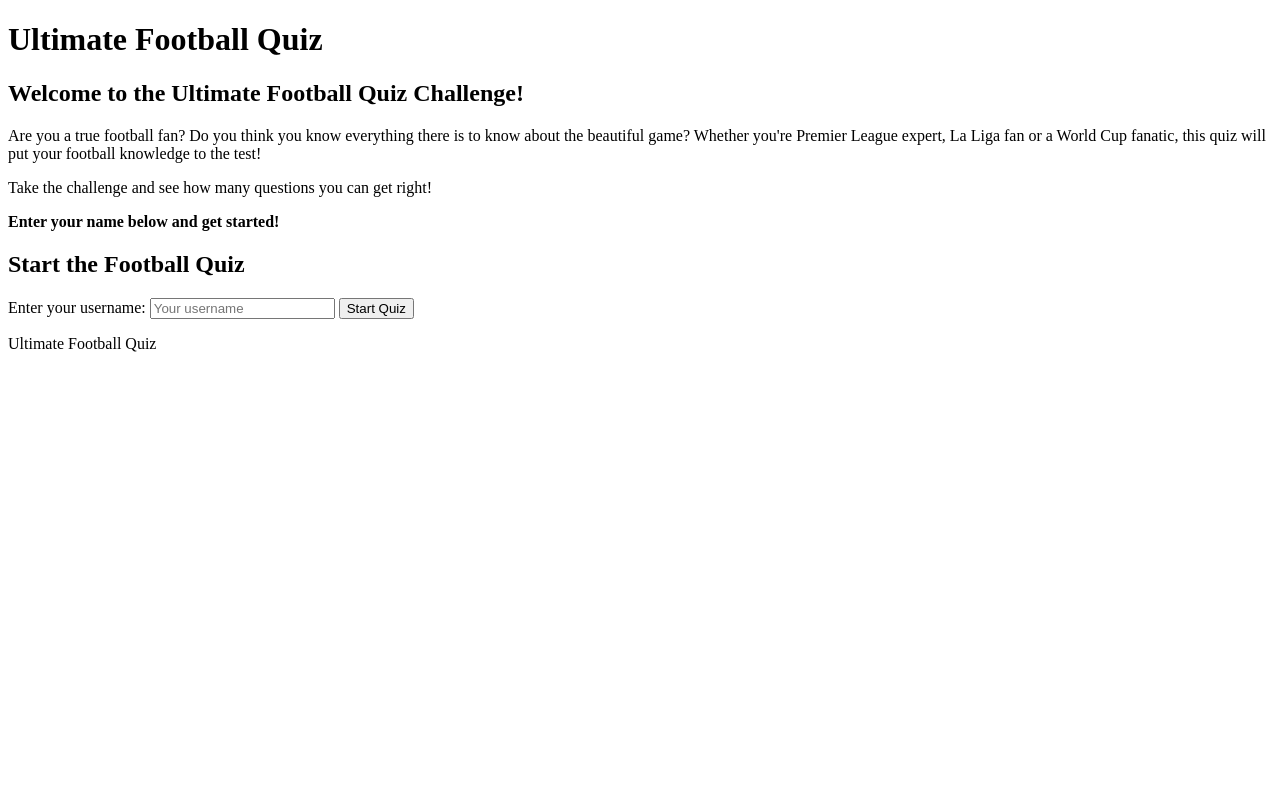
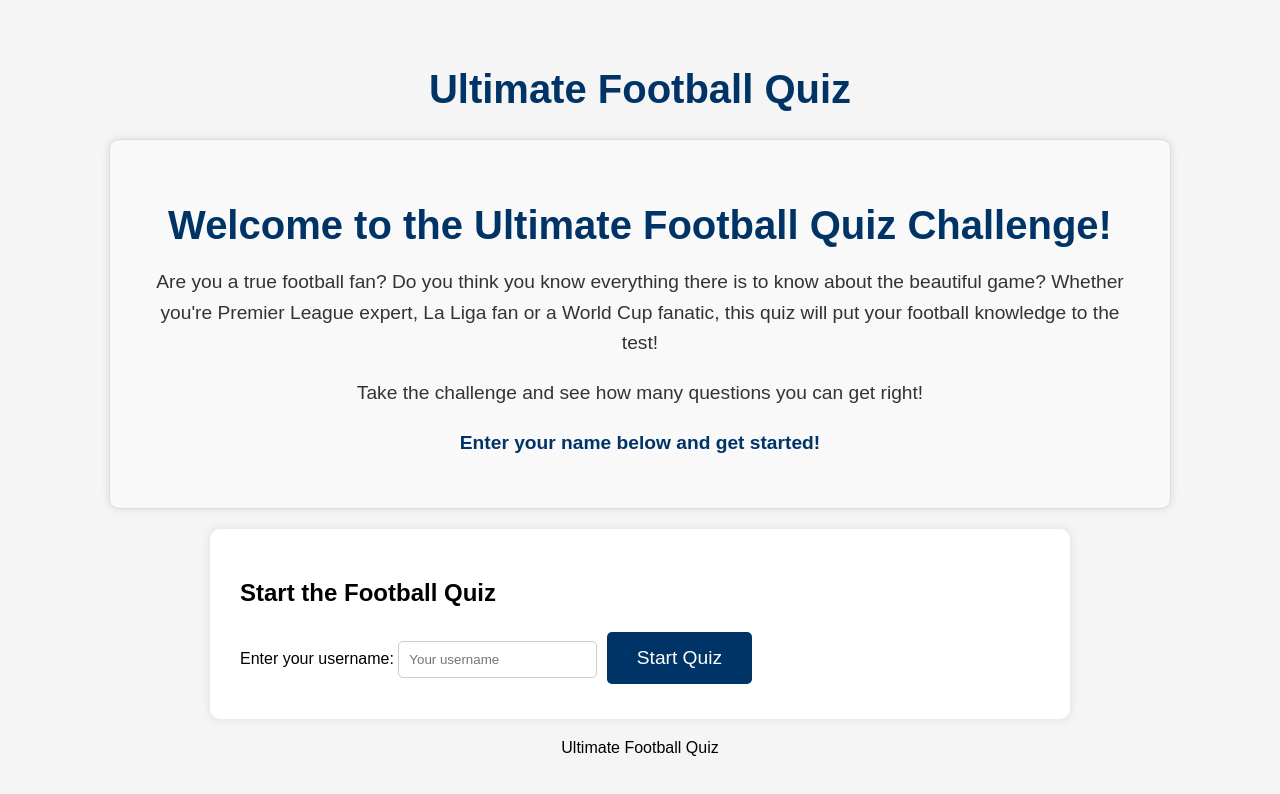
Before and after one commit to agodahdev/check, a plain HTML site: page index.html in a window 1280 px wide. Drawn offline with Linux system fonts and the light colour scheme.

Commit message:
Copied CSS code from project2

```diff
--- a/assets/css/styles.css
+++ b/assets/css/styles.css
@@ -0,0 +1,193 @@
+/* Body styling*/
+body {
+    font-family: 'Arial', sans-serif;
+    margin: 0;
+    padding: 20px;
+    background-color: #f5f5f5;
+
+}
+
+/* Header*/
+h1 {
+    text-align: center;
+    color: #003366
+}
+
+.welcome-message {
+    max-width: 800px;
+    margin: 20px auto;
+    padding: 20px;
+    background-color: #f9f9f9;
+    border: 1px solid #ddd;
+    border-radius: 10px;
+    text-align: center;
+    box-shadow: 0px 0px 10px rgba(0, 0, 0, 0.1);
+}
+
+.welcome-message h2 {
+    color: #003366;
+    font-size: 2rem;
+    margin-bottom: 10px;
+}
+
+.welcome-message p {
+    color: #333;
+    font-size: 1.1rem;
+    line-height: 1.6;
+}
+
+.welcome-message strong {
+    color: #003366;
+}
+
+/* Username and Quiz sections*/
+.username-section, .quiz-section {
+    max-width: 600px;
+    margin: 0 auto;
+    background-color: #fff;
+    padding: 20px;
+    border-radius: 10px;
+    box-shadow: 0px 0px 10px rgba(0, 0, 0, 0.1);
+}
+
+/* Username input field*/
+
+.username-input {
+    padding: 10px;
+    border: 1px solid #ccc;
+    border-radius: 5px;
+
+}
+/*Orginal Button*/
+
+button {
+    background-color: #003366;
+    color: #ffffff;
+    border: none;
+    border-radius: 5px;
+    cursor: pointer;
+    font-size: 16px;
+    padding: 10px 20px;
+    margin: 5px;
+}
+
+button:hover {
+    background-color: #0056b3;
+
+}
+
+.quit-btn {
+    margin-top: 15px;
+}
+
+.next-btn {
+    margin-bottom: 15px;
+}
+
+/* Answer button styling*/
+.answer-buttons button {
+    background-color: #e1e1e1;
+    color: #003366;
+    font-weight: bold;
+    margin: 5px;
+    padding: 10px;
+    border-radius: 5px;
+    cursor: pointer;
+    border: none;
+}
+
+/* Hover for answer buttons*/
+.answer-buttons button:hover {
+    background-color: #003366;
+    color: #fff;
+
+}
+
+/* Feedback text*/
+.feedback-text {
+    font-weight: bold;
+    margin-top: 20px;
+}
+
+footer {
+    text-align: center;
+    margin-top: 20px;
+
+}
+
+
+
+/* Media Query for smaller screens*/
+@media (max-width: 600px) {
+    body {
+        padding: 10px;
+    }
+
+    .welcome-message {
+        padding: 15px;
+        font-size: 0.9rem;
+    }
+
+    .welcome-message h2 {
+        font-size: 1.5rem;
+    }
+
+    .welcome-message p {
+        font-size: 1rem;
+    }
+
+}
+
+.username-section, .quiz-section {
+    padding: 10px;
+
+}
+
+/* Media Query for larger devicec*/
+
+@media (min-width: 1200px) {
+
+    body {
+        padding: 40px;
+    }
+
+
+
+  h1 {
+    font-size: 2.5rem;
+
+  }
+
+ .username-section, .quiz-section {
+    max-width: 800px;
+    padding: 30px;
+ }
+
+ button {
+    padding: 15px 30px;
+    font-size: 1.2rem;
+ }
+
+ .answer-buttons button {
+    font-size: 1.1rem;
+    padding: 15px;
+ }
+
+.feedback-text {
+    font-size: 1.3rem;
+}
+
+.welcome-message {
+    max-width: 1000px;
+    padding: 30px;
+}
+
+.welcome-message h2 {
+    font-size: 2.5rem;
+}
+
+.welcome-message p {
+    font-size: 1.2rem;
+}
+
+}
--- a/index.html
+++ b/index.html
@@ -4,7 +4,7 @@
     <meta charset="UTF-8">
     <meta name="viewport" content="width=device-width, initial-scale=1.0">
     <meta name="description" content="Interactive football quiz to test your football knowledge.">
-    <link rel="stylesheet" href="assets/css/style.css">
+    <link rel="stylesheet" href="assets/css/styles.css">
     <title>Ultimate Football Quiz</title>
 </head>
 <body>
```
